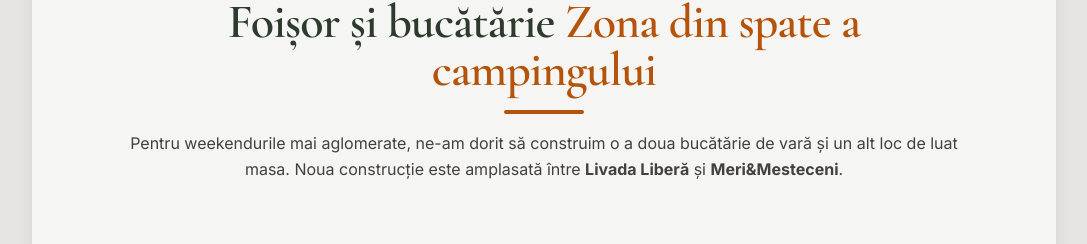
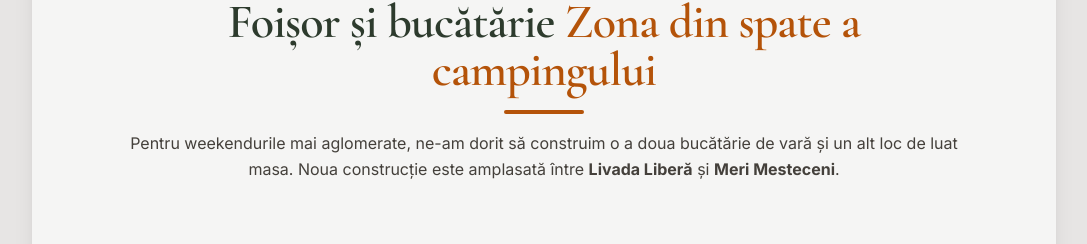
Before and after one commit to MariucaO/Camping_Next, a Next.js app: page / in a window 1280 px wide. Shown: the part 6633-6877 px from the top of the page, without its empty margins (96-1183 px from the left). Built offline with nearby package versions, Linux system fonts and the light colour scheme.

Commit message:
force refresh deployment

```diff
--- a/components/about/SummerKitchen.jsx
+++ b/components/about/SummerKitchen.jsx
@@ -45,7 +45,7 @@ export default function SummerKitchenPage() {
               </motion.h2>
               <motion.div variants={fadeInUp} className="w-20 h-1 bg-[var(--accent)] mx-auto rounded-full opacity-60" />
               <motion.p variants={fadeInUp} className="text-[15px] md:text-[16px] leading-relaxed text-stone-700 font-normal font-sans">
-                Pentru weekendurile mai aglomerate, ne-am dorit să construim o a doua bucătărie de vară și un alt loc de luat masa. Noua construcție este amplasată între <strong>Livada Liberă</strong> și <strong>Meri&Mesteceni</strong>.
+                Pentru weekendurile mai aglomerate, ne-am dorit să construim o a doua bucătărie de vară și un alt loc de luat masa. Noua construcție este amplasată între <strong>Livada Liberă</strong> și <strong>Meri Mesteceni</strong>.
               </motion.p>
             </div>
 
```
